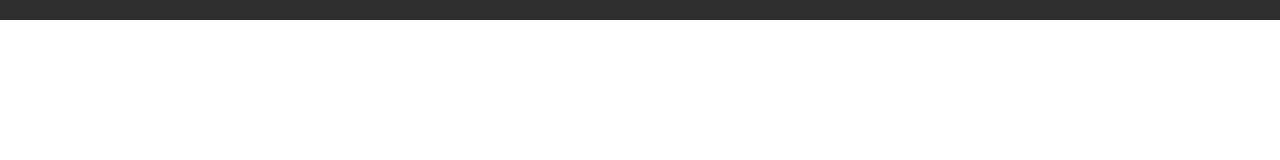
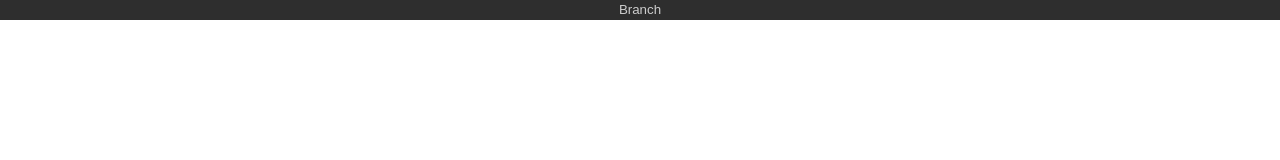
Before and after one commit to D0miH/branch, a React (Create React App) app: page / in a window 1280 px wide. Shown: the top 160 px of the page. Built offline with nearby package versions, Linux system fonts and the light colour scheme; the HTML template or start-up script is replaced by a standard one.

Commit message:
added titlebar text

```diff
--- a/package.json
+++ b/package.json
@@ -35,7 +35,8 @@
         "electron-is-dev": "^1.0.1",
         "react": "^16.8.3",
         "react-dom": "^16.8.3",
-        "react-scripts": "2.1.5"
+        "react-scripts": "2.1.5",
+        "tslint": "^5.13.1"
     },
     "devDependencies": {
         "concurrently": "^4.1.0",
--- a/src/components/App.css
+++ b/src/components/App.css
@@ -2,15 +2,6 @@
     height: 100%;
     width: 100%;
     position: fixed;
-}
-
-.Titlebar {
-    margin-top: 0;
-    width: 100%;
-    height: 20px;
-    position: absolute;
-    background-color: #2e2e2e;
-    -webkit-app-region: drag;
 }
 
 .AppContent {
--- a/src/components/App.tsx
+++ b/src/components/App.tsx
@@ -1,4 +1,5 @@
 import React, { Component } from "react";
+import Titlebar from "./Titlebar";
 import "./App.css";
 
 class App extends Component {
@@ -6,7 +7,7 @@ class App extends Component {
         return (
             <div className="App">
                 <div className="AppContent" />
-                <div className="Titlebar" />
+                <Titlebar />
             </div>
         );
     }
--- /dev/null
+++ b/src/components/Titlebar.css
@@ -0,0 +1,16 @@
+.Titlebar {
+    margin-top: 0;
+    width: 100%;
+    height: 20px;
+    position: absolute;
+    background-color: #2e2e2e;
+    -webkit-app-region: drag;
+    text-align: center;
+}
+
+span {
+    color: #cdcdcd;
+    font-size: 10pt;
+    height: 20px;
+    user-select: none;
+}
--- /dev/null
+++ b/src/components/Titlebar.tsx
@@ -0,0 +1,12 @@
+import React from "react";
+import "./Titlebar.css";
+
+function Titlebar() {
+    return (
+        <div className="Titlebar">
+            <span>Branch</span>
+        </div>
+    );
+}
+
+export default Titlebar;
```
Also changed, not shown: 1 other file (tests, documents, lock files or other folders).
